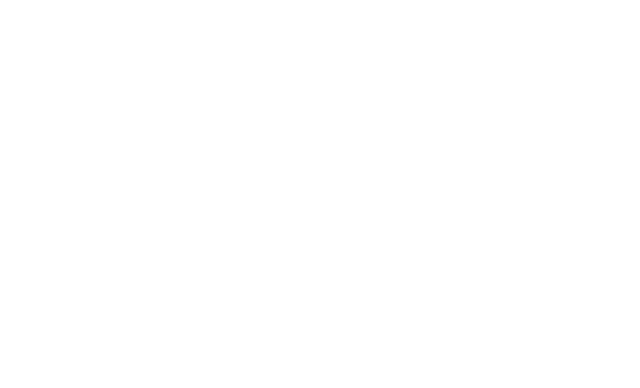
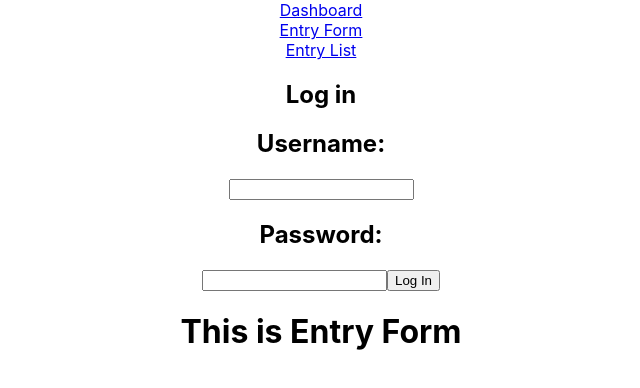
Before and after one commit to Build-Week-Gigapet-December-2019/Front-End, a React (Create React App) app: page /entryform in a window 1280 px wide. Shown: the top 388 px of the page, without its empty margins (319-959 px from the left). Built offline with nearby package versions, Linux system fonts and the light colour scheme.

Commit message:
WIP Navigation.

```diff
--- a/src/App.js
+++ b/src/App.js
@@ -1,17 +1,26 @@
-import React from "react";
+import React, { useState } from "react";
 import { Route } from "react-router-dom";
 import Login from "./components/login/Login";
 import SignUp from "./components/login/SignUp";
 import Dashboard from "./components/Dashboard";
 // import PrivateRoute from "./utilities/PrivateRoute";
 import "./App.css";
+import Navigation from "./components/Navigation";
+import EntryForm from "./components/entry/EntryForm";
+import EntryList from './components/entry/EntryList';
 
 function App() {
+
+  const [isAuthenticated, setIsAuthenticated] = useState(false);
+
   return (
     <div className="App">
-      <Route exact path="/" component={Dashboard} />
+      <Navigation isAuthenticated={isAuthenticated} />
+      <Route path="/" render={props => <Login {...props} setIsAuthenticated={setIsAuthenticated}  />} />
       <Route path="/signup" component={SignUp} />
-      <Route path="/login" component={Login} />
+      <Route path="/dashboard" component={Dashboard} />
+      <Route path='/entryform' component={EntryForm} />
+      <Route path='/entrylist' component={EntryList} />
     </div>
   );
 }
--- a/src/components/Dashboard.js
+++ b/src/components/Dashboard.js
@@ -1,6 +1,8 @@
 import React from "react";
 
 function Dashboard() {
+  console.log(localStorage.getItem('token'));
+
   return (
     <div className="App">
       <h1>Hello!</h1>
--- a/src/components/Navigation.js
+++ b/src/components/Navigation.js
@@ -1,3 +1,30 @@
-/*
-Link to each tab.
-*/
+import React, { useState} from 'react';
+import { NavLink } from 'react-router-dom'
+
+const Navigation = (props) => {
+
+    const removeCred = () => {
+        localStorage.removeItem('token');
+    }
+
+  return (
+    <div>
+      <div className="App">
+        <div>
+        <NavLink to="/dashboard">Dashboard</NavLink>
+        </div>
+        <div>
+        <NavLink to="/entryform/:id">Entry Form</NavLink>
+        </div>
+        <div>
+        <NavLink to="/entrylist/:id">Entry List</NavLink>
+        </div>
+        <div>
+        {props.isAuthenticated && <NavLink to="/" onClick={removeCred} >Logout</NavLink>}
+        </div>
+      </div>
+    </div>
+  );
+};
+
+export default Navigation;
--- a/src/components/entry/EntryForm.js
+++ b/src/components/entry/EntryForm.js
@@ -1,3 +1,11 @@
-/*
-Create
-*/
+import React from "react";
+
+
+function EntryForm() {
+  return (
+    <div>
+      <h1>This is Entry Form</h1>
+    </div>
+  );
+}
+export default EntryForm;
--- a/src/components/entry/EntryList.js
+++ b/src/components/entry/EntryList.js
@@ -1,7 +1,11 @@
-/*
-Read
+import React from "react";
 
-Edit
 
-Delete
-*/
+function EntryList() {
+  return (
+    <div>
+      <h1>This is Entry List</h1>
+    </div>
+  );
+}
+export default EntryList;
--- a/src/components/login/Login.js
+++ b/src/components/login/Login.js
@@ -16,21 +16,28 @@
 
   const login = e => {
     e.preventDefault();
-    axiosWithAuth()
-      .post('', credentials)
-      .then(res => {
-        localStorage.setItem('token', res.data.token);
-        localStorage.setItem('user_id', res.data.user_id);
-        console.log(res.data);
-        props.history.push('');
-      })
-      .catch(err => console.log(err));
+    // axiosWithAuth()
+    //   .post('', credentials)
+    //   .then(res => {
+    //     localStorage.setItem('token', res.data.token);
+    //     localStorage.setItem('user_id', res.data.user_id);
+    //     console.log(res.data);
+    //     props.history.push('');
+    //   })
+    //   .catch(err => console.log(err));
+
+    localStorage.setItem('token', credentials.password);
+    props.history.push('/dashboard');
+
+    props.setIsAuthenticated(
+      localStorage.getItem('token')
+    )
   };
 
   return (
     <div>
       <section>
-        <h1 className>Log in</h1>
+        <h1>Log in</h1>
         <form onSubmit={login}>
           <h1>Username:</h1>
           <input
```
